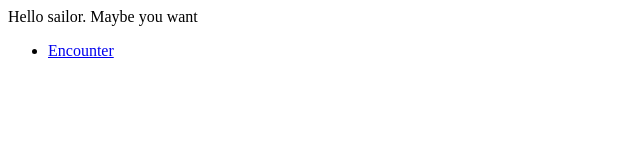
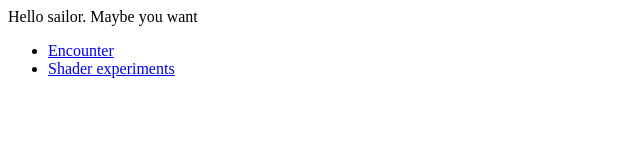
Before and after one commit to air/air.github.io, a plain HTML site: page index.html in a window 1280 px wide. Shown: the whole page, without its empty margins (0-640 px from the left). Drawn offline with Linux system fonts and the light colour scheme.

Commit message:
add shaders

```diff
--- a/index.html
+++ b/index.html
@@ -2,5 +2,6 @@
 <body>Hello sailor. Maybe you want
 <ul>
 <li><a href="/encounter">Encounter</a></li>
+<li><a href="/shaders">Shader experiments</a></li>
 </ul>
 </body>
```
